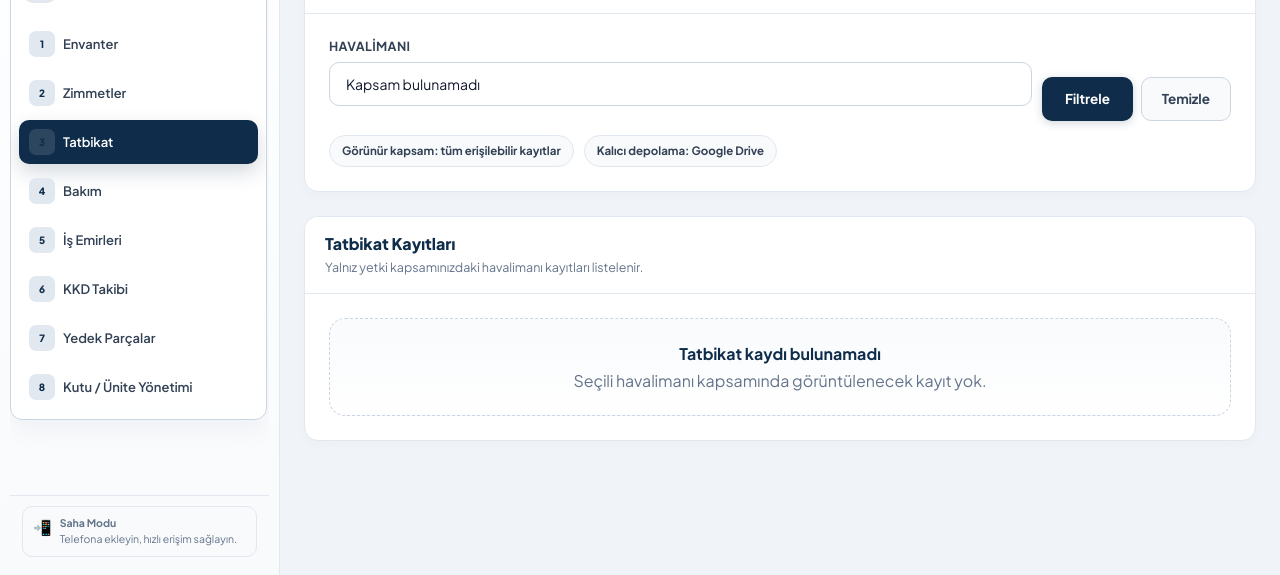
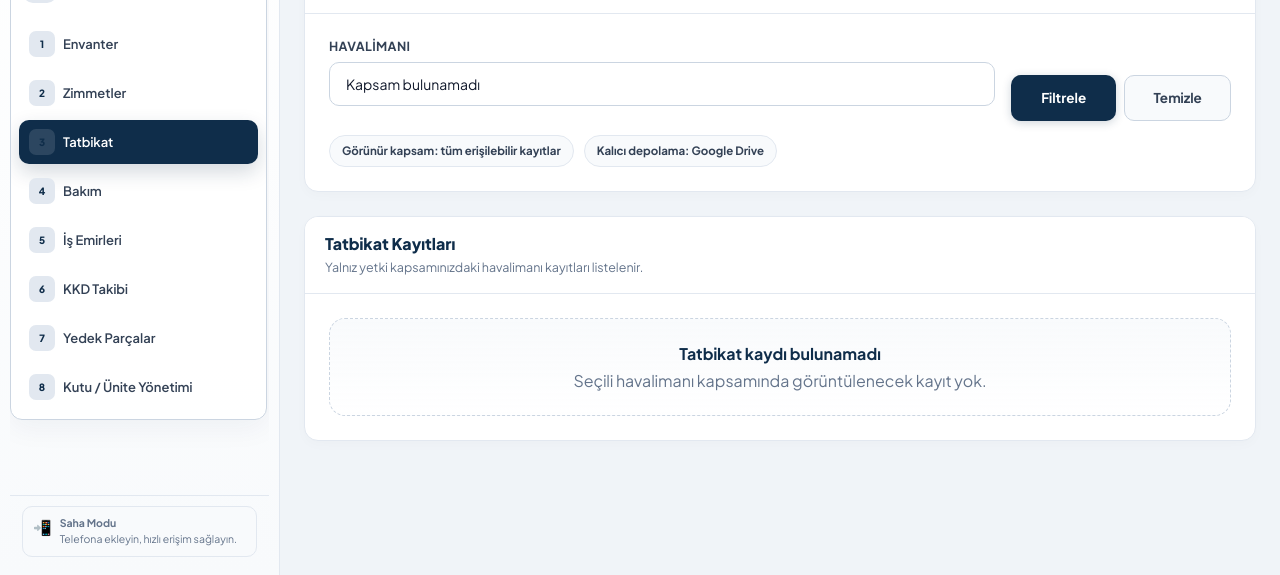
Before and after one commit to arff-sar/sar-x, a Flask app: page /tatbikatlar in a window 1280 px wide. Shown: the part 225-800 px from the top of the page. Run offline with Flask 3, Linux system fonts and the light colour scheme; the visitor is signed in with stand-in values (Sample User, id 1); data comes from the database, SQL or seed files in the repository; data that the repository does not hold is empty; parts of the project's set-up code (start-up, migrations or seed data) failed here and were passed over; some libraries are stand-ins or nearby versions.

Commit message:
Fix report tabs overlap and drill filter alignment

```diff
--- a/templates/tatbikatlar.html
+++ b/templates/tatbikatlar.html
@@ -4,9 +4,11 @@
 {% block extra_css %}
 <style>
   .drill-layout { display:grid; grid-template-columns:minmax(0, 1.2fr) minmax(320px, .8fr); gap:20px; align-items:start; }
-  .drill-filter-row { display:grid; grid-template-columns:minmax(0, 1fr) auto; gap:10px; align-items:end; }
-  .drill-filter-actions { display:grid; grid-template-columns:repeat(2, minmax(0, 1fr)); gap:8px; align-items:stretch; }
-  .drill-filter-actions .btn { width:100%; }
+  .drill-filter-row { display:grid; grid-template-columns:minmax(0, 1fr) auto; gap:12px 16px; align-items:end; }
+  .drill-filter-actions-shell { display:grid; align-content:end; min-width:220px; }
+  .drill-filter-actions-shell label { visibility:hidden; margin-bottom:8px; }
+  .drill-filter-actions { display:flex; gap:8px; align-items:stretch; }
+  .drill-filter-actions .btn { width:100%; min-height:46px; margin-bottom:0; }
   .drill-meta { display:flex; flex-wrap:wrap; gap:10px; margin-top:14px; }
   .drill-meta-chip { display:inline-flex; align-items:center; min-height:32px; padding:0 12px; border-radius:999px; background:var(--surface2); border:1px solid var(--border); color:var(--text2); font-size:11.5px; font-weight:700; }
   .drill-upload-grid { display:grid; grid-template-columns:repeat(2, minmax(0, 1fr)); gap:12px; }
@@ -24,6 +26,8 @@
   @media (max-width: 720px) {
     .drill-filter-row,
     .drill-upload-grid { grid-template-columns:1fr; }
+    .drill-filter-actions-shell { min-width:0; }
+    .drill-filter-actions { flex-direction:column; }
     .drill-actions { justify-content:flex-start; }
   }
 </style>
@@ -67,9 +71,12 @@
         <input type="text" class="form-control" value="{{ airports[0].kodu ~ ' - ' ~ airports[0].ad if airports else 'Kapsam bulunamadı' }}" readonly>
         {% endif %}
       </div>
-      <div class="drill-filter-actions">
-        <button type="submit" class="btn btn-navy">Filtrele</button>
-        <a href="{{ url_for('inventory.tatbikat_listesi') }}" class="btn btn-secondary" style="text-align:center;">Temizle</a>
+      <div class="form-group drill-filter-actions-shell" style="margin-bottom:0;">
+        <label>İşlemler</label>
+        <div class="drill-filter-actions">
+          <button type="submit" class="btn btn-navy">Filtrele</button>
+          <a href="{{ url_for('inventory.tatbikat_listesi') }}" class="btn btn-secondary" style="text-align:center;">Temizle</a>
+        </div>
       </div>
     </form>
     <div class="drill-meta">
```
Also changed, not shown: templates/reports/index.html (+23 -9 lines).
